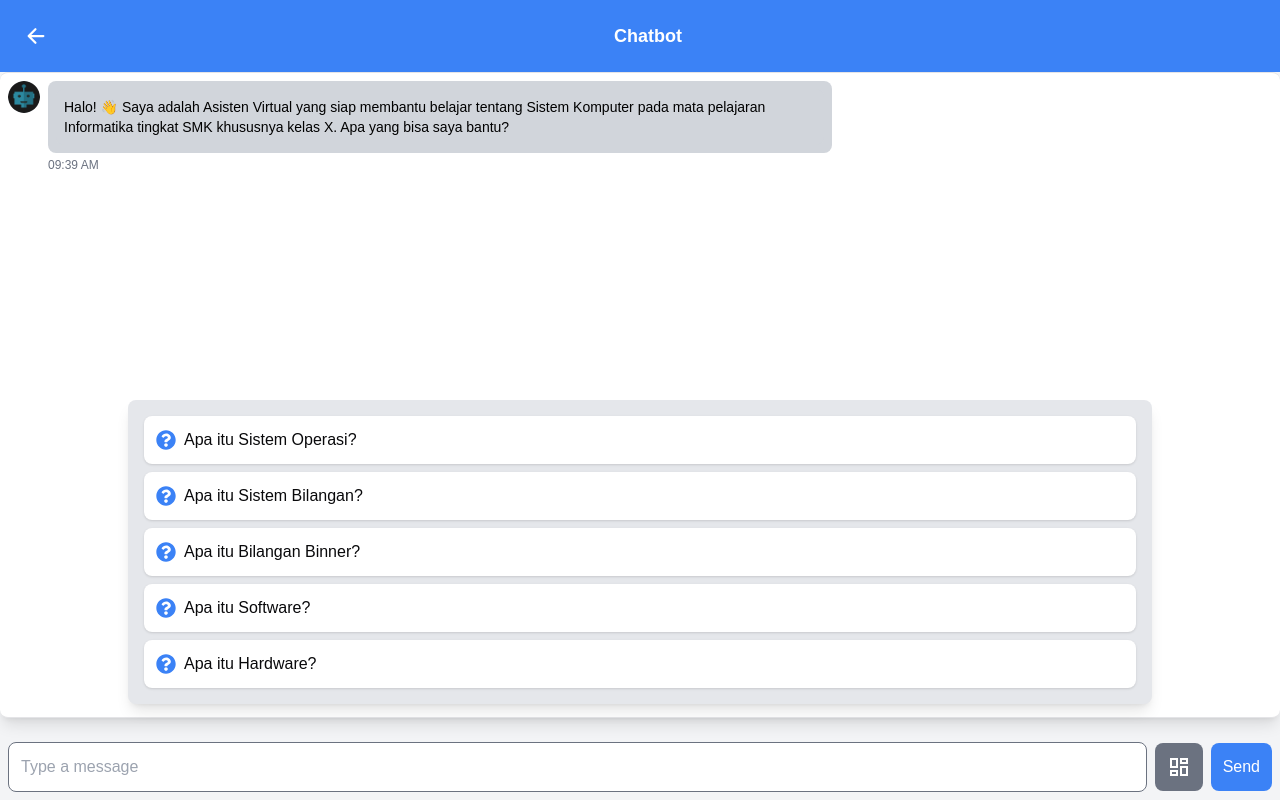
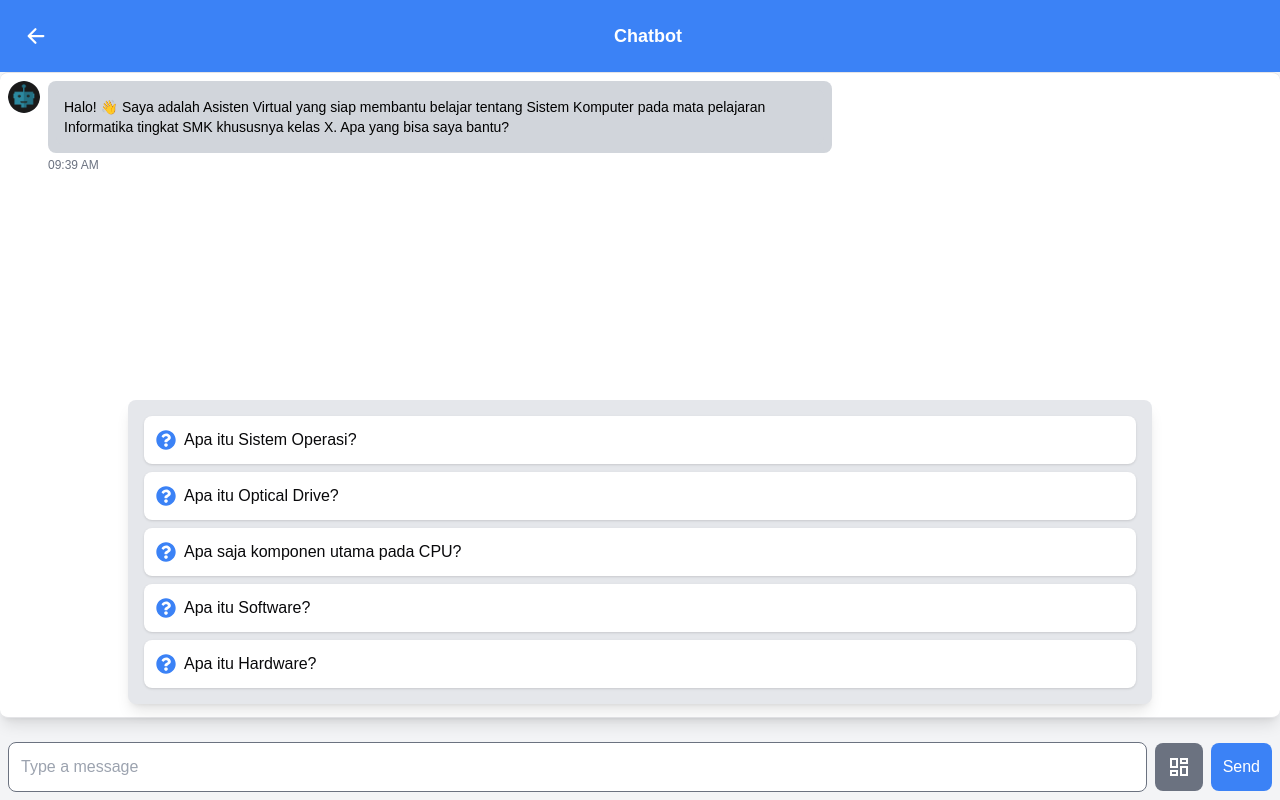
Before and after one commit to baharas04/ChatbotKom, a Next.js app: page /chat-bot in a window 1280 px wide. Both pictures are taken after a click on the button 1178 px from the left and 767 px from the top of the page. Built offline with nearby package versions, Linux system fonts and the light colour scheme.

Commit message:
mengubah pertanyaan

```diff
--- a/src/app/chat-bot/page.tsx
+++ b/src/app/chat-bot/page.tsx
@@ -206,8 +206,8 @@ const ChatBot: React.FC = () => {
         >
           {[
             "Apa itu Sistem Operasi?",
-            "Apa itu Sistem Bilangan?",
-            "Apa itu Bilangan Binner?",
+            "Apa itu Optical Drive?",
+            "Apa saja komponen utama pada CPU?",
             "Apa itu Software?",
             "Apa itu Hardware?",
           ].map((option, index) => (
```
